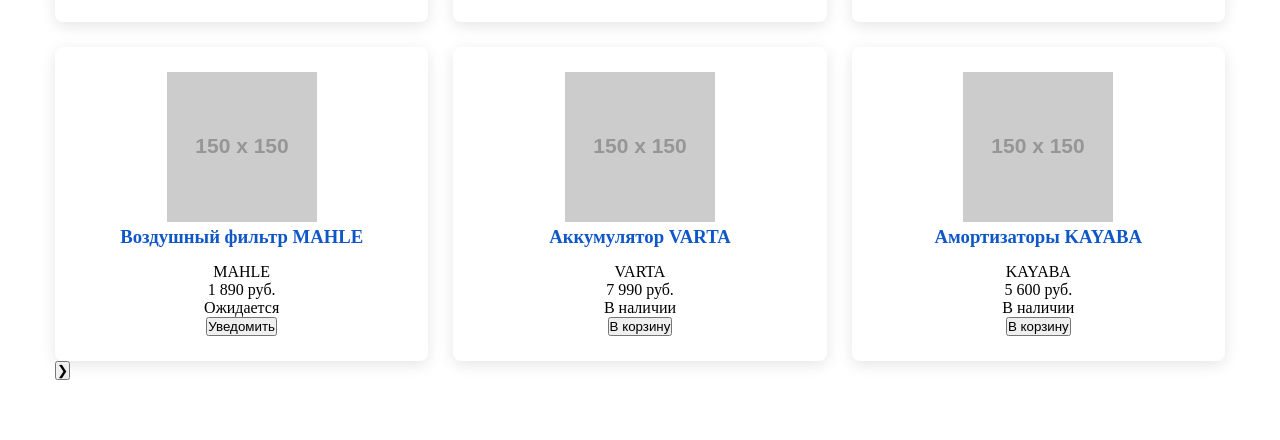
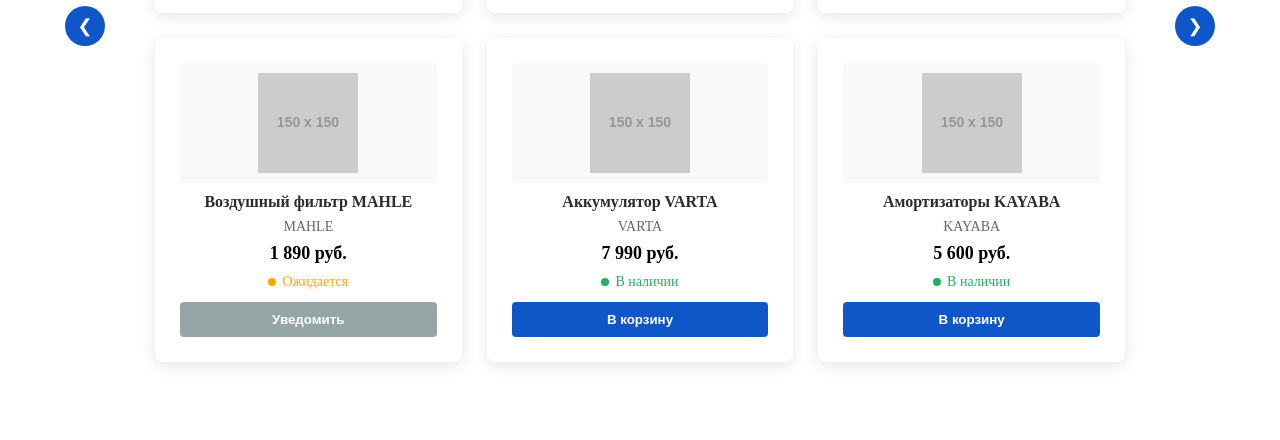
Before and after one commit to xmenbro/AutoRepairCenter, a plain HTML site: page src/html/index.html in a window 1280 px wide. Shown: the part 628-1068 px from the top of the page. Drawn offline with Linux system fonts and the light colour scheme; placeholder pictures from the web are drawn by us.

Commit message:
feat(style.css): update styles for cards

```diff
--- a/src/css/style.css
+++ b/src/css/style.css
@@ -142,7 +142,7 @@
 }
 
 .main-container {
-    max-width: 1200px;
+    max-width: 1300px;
     margin: 0 auto;
     padding: 0 15px;
 }
@@ -158,6 +158,7 @@
     display: grid;
     grid-template-columns: repeat(auto-fit, minmax(280px, 1fr));
     gap: 25px;
+    flex: 1;
 }
 
 .product-card {
@@ -174,19 +175,136 @@
     transform: translateY(-5px);
 }
 
-.product-icon {
-    height: 60px;
-    margin-bottom: 15px;
+.product-image {
+    height: 120px;
+    display: flex;
+    align-items: center;
+    justify-content: center;
+    margin-bottom: 10px;
+    background: #f9f9f9;
+    border-radius: 4px;
 }
 
-.product-card h3 {
-    margin-bottom: 15px;
-    color: #0F57C9;
+.product-image img {
+    max-width: 100%;
+    max-height: 100px;
 }
 
-.price {
-    font-size: 20px;
+.product-title {
+    font-size: 16px;
     font-weight: bold;
-    color: #e74c3c;
-    margin: 15px 0;
+    margin-bottom: 8px;
+    color: #2c2c2c;
 }
+
+.product-brand {
+    color: #666;
+    font-size: 14px;
+    margin-bottom: 8px;
+}
+
+.product-price {
+    font-size: 18px;
+    font-weight: bold;
+    color: black;
+    margin-bottom: 10px;
+}
+
+.product-availability {
+    display: flex;
+    align-items: center;
+    justify-content: center;
+    font-size: 14px;
+    margin-bottom: 12px;
+}
+
+.availability-dot {
+    width: 8px;
+    height: 8px;
+    border-radius: 50%;
+    margin-right: 6px;
+}
+
+.in-stock {
+    color: #27ae60;
+}
+
+.in-stock .availability-dot {
+    background: #27ae60;
+}
+
+.out-of-stock {
+    color: orange;
+}
+
+.out-of-stock .availability-dot {
+    background: orange;
+}
+
+.product-btn {
+    width: 100%;
+    padding: 10px;
+    background: #0F57C9;
+    color: white;
+    border: none;
+    border-radius: 4px;
+    cursor: pointer;
+    font-weight: bold;
+    transition: background 0.2s;
+}
+
+.product-btn:hover {
+    background: #0c4094;
+}
+
+.btn-out-of-stock {
+    background: #95a5a6;
+}
+
+.btn-out-of-stock:hover {
+    background: #7f8c8d;
+}
+
+.carousel-container {
+    position: relative;
+    display: flex;
+    align-items: center;
+    width: 100%;
+}
+
+.carousel-btn {
+    position: static;
+    transform: none;
+    flex-shrink: 0;
+    margin: 0 50px;
+    background: #0F57C9;
+    color: white;
+    border: none;
+    width: 40px;
+    height: 40px;
+    border-radius: 50%;
+    font-size: 18px;
+    cursor: pointer;
+    display: flex;
+    align-items: center;
+    justify-content: center;
+    transition: background 0.3s;
+    z-index: 10;
+}
+
+ .carousel-btn:hover {
+    background: #0c4094;
+ }
+
+ .carousel-btn.prev {
+    left: 15px;
+ }
+
+ .carousel-btn.next {
+    right: 15px;
+ }
+
+ .carousel-btn:disabled {
+    background: rgba(149, 165, 166, 0.5);
+    cursor: not-allowed;
+ }
```
